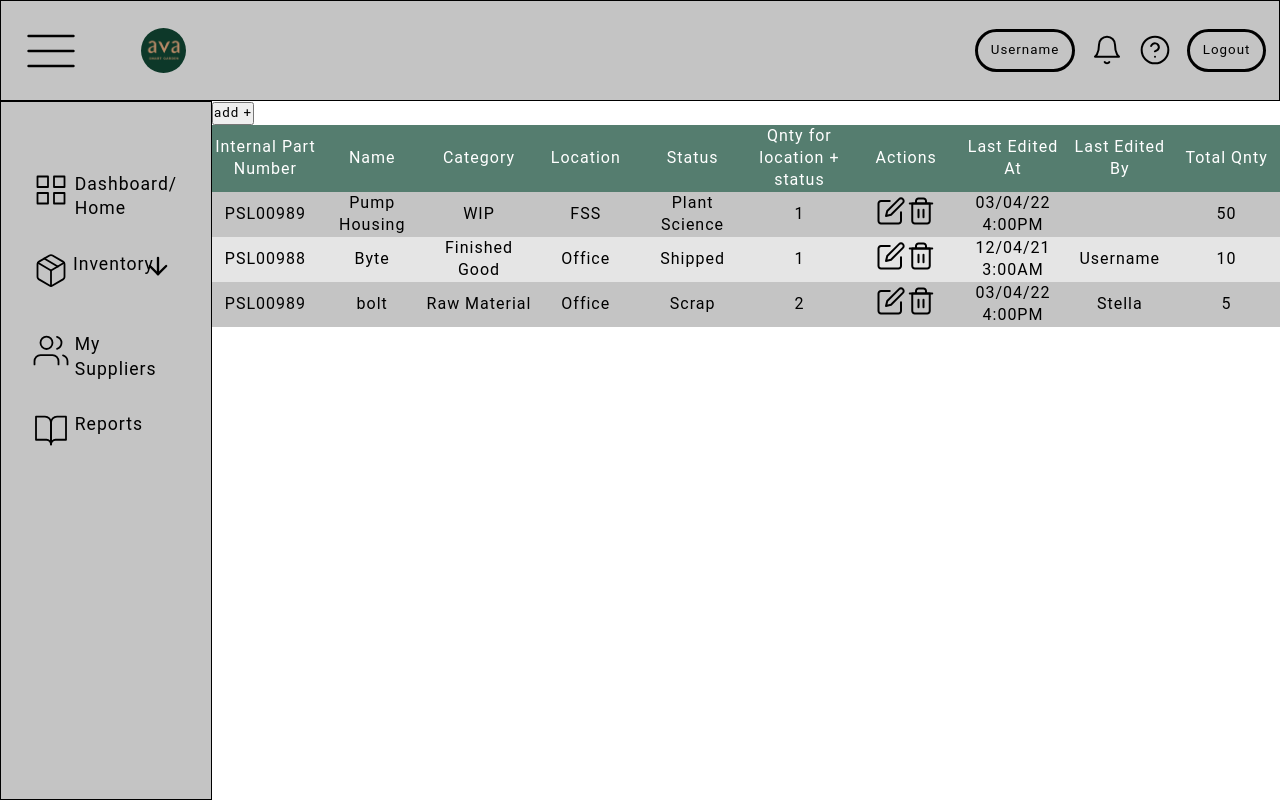
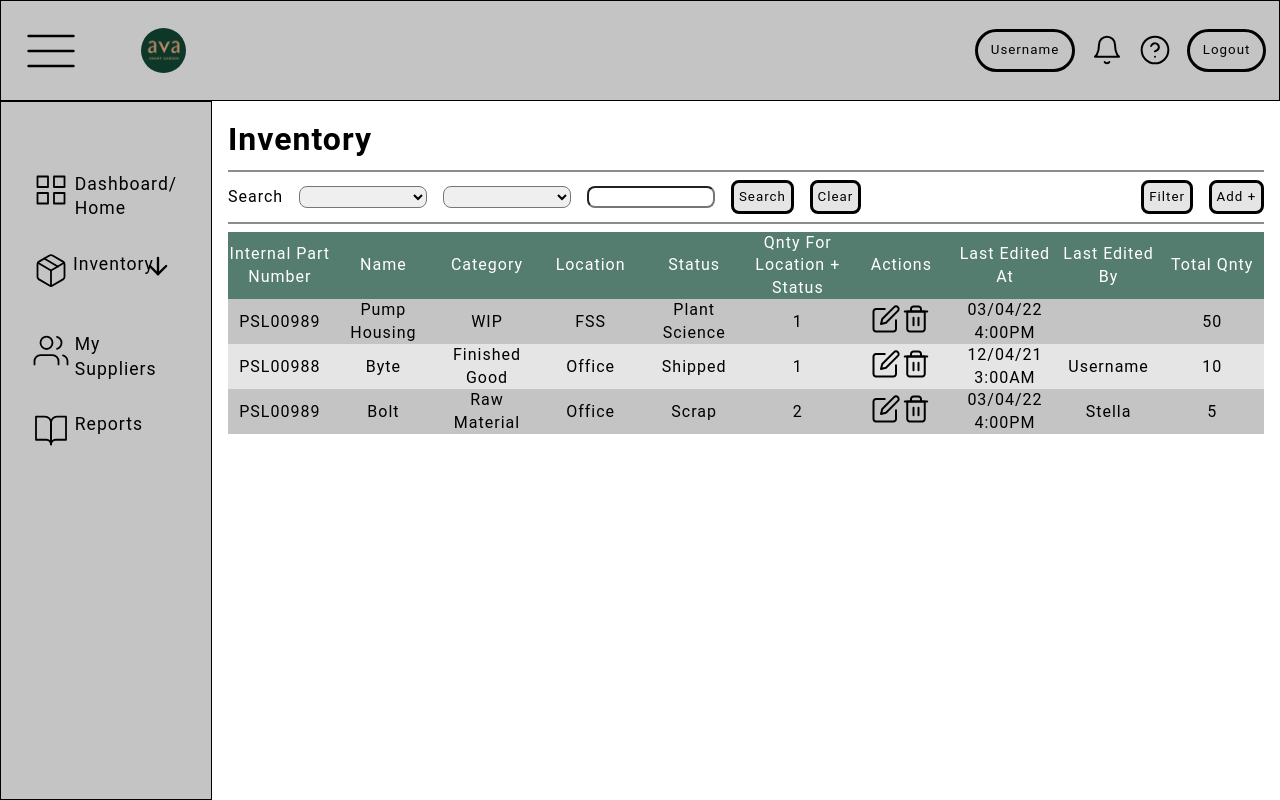
Before and after one commit to marcusgchan/avagrows-inventory-tracker-client, a React (Create React App) app: page /inventory in a window 1280 px wide. Built offline with nearby package versions, Linux system fonts and the light colour scheme; no server answers.

Commit message:
Added SearchFilterAdd.js

```diff
--- a/src/components/Parts.js
+++ b/src/components/Parts.js
@@ -1,10 +1,10 @@
 import { useState } from "react";
 import styles from "./styles/Parts.module.css";
-import { useNavigate } from "react-router-dom";
 import edit from "../imgs/edit.svg";
 import trash from "../imgs/trash.svg";
 import ModalContainer from "./ModalContainer";
 import AddPartsModal from "./AddPartsModal";
+import SearchFilterAdd from "./SearchFilterAdd";
 
 const rowsDummy = [
   {
@@ -64,26 +64,8 @@ function Parts() {
   const [showModal, setShowModal] = useState(false);
   const toggleModal = () => setShowModal((cur) => !cur);
 
-  return (
-    <section>
-      {showModal && (
-        <ModalContainer>
-          <AddPartsModal toggleModal={toggleModal} />
-        </ModalContainer>
-      )}
-      <SearchFilterAdd toggleModal={toggleModal} />
-      <table>
-        <thead>
-          <tr className={styles.headerRow}>
-            {columns.map(({ field, headerName }) => (
-              <th className={styles.headerCell} key={field}>
-                {headerName}
-              </th>
-            ))}
-          </tr>
-        </thead>
-        <tbody>
-          {rows.map(
+  function generateTableRows() {
+    return rows.map(
       ({
         id,
         internal_part_number,
@@ -116,19 +98,32 @@ function Parts() {
           <td className={styles.dataCell}>{total_quantity}</td>
         </tr>
       )
+    );
+  }
+
+  return (
+    <section className={styles.container}>
+      {showModal && (
+        <ModalContainer>
+          <AddPartsModal toggleModal={toggleModal} />
+        </ModalContainer>
       )}
-        </tbody>
+      <h1 className={styles.mainHeading}>inventory</h1>
+      <SearchFilterAdd toggleModal={toggleModal} />
+      <table>
+        <thead>
+          <tr className={styles.headerRow}>
+            {columns.map(({ field, headerName }) => (
+              <th className={styles.headerCell} key={field}>
+                {headerName}
+              </th>
+            ))}
+          </tr>
+        </thead>
+        <tbody>{generateTableRows()}</tbody>
       </table>
     </section>
   );
 }
 
-function SearchFilterAdd({ toggleModal }) {
-  return (
-    <section>
-      <button onClick={toggleModal}>add +</button>
-    </section>
-  );
-}
-
 export default Parts;
--- /dev/null
+++ b/src/components/SearchFilterAdd.js
@@ -0,0 +1,24 @@
+import styles from "./styles/SearchFilterAdd.module.css";
+
+function SearchFilterAdd({ toggleModal }) {
+  return (
+    <section className={styles.container}>
+      <div className={styles.searchContainer}>
+        <span>search</span>
+        <select className={styles.searchInput}></select>
+        <select className={styles.searchInput}></select>
+        <input className={styles.searchInput} type="text" />
+        <button className={styles.btn}>search</button>
+        <button className={styles.btn}>clear</button>
+      </div>
+      <div className={styles.btnContainer}>
+        <button className={styles.btn}>filter</button>
+        <button className={styles.btn} onClick={toggleModal}>
+          add +
+        </button>
+      </div>
+    </section>
+  );
+}
+
+export default SearchFilterAdd;
--- a/src/components/styles/Parts.module.css
+++ b/src/components/styles/Parts.module.css
@@ -4,10 +4,20 @@ table {
   height: 100%;
 }
 
+.container {
+  display: flex;
+  flex-direction: column;
+  gap: 0.5rem;
+  padding: 1rem;
+}
+
+.mainHeading {
+  font-size: 2rem;
+}
+
 .headerRow {
+  height: 56px;
   background-color: rgba(10, 67, 47, 0.69);
-
-  height: 56px;
 }
 
 .headerCell {
--- /dev/null
+++ b/src/components/styles/SearchFilterAdd.module.css
@@ -0,0 +1,40 @@
+.container {
+  display: flex;
+  justify-content: space-between;
+  align-items: center;
+  border-top: 2px solid var(--main-bg-dark-clr);
+  border-bottom: 2px solid var(--main-bg-dark-clr);
+  padding: 0.5rem 0;
+}
+
+.searchContainer {
+  display: flex;
+  align-items: center;
+  gap: 1rem;
+}
+
+.searchInput {
+  display: inline-block;
+  width: 8rem;
+  height: 1.4rem;
+  padding: 0 0.3rem;
+  border-radius: 8px;
+}
+
+.btnContainer {
+  display: flex;
+  gap: 1rem;
+}
+
+.btn {
+  background: var(--main-bg-light-clr);
+  border: 3px solid black;
+  border-radius: 8px;
+  padding: 0.3rem;
+  cursor: pointer;
+  transition: transform 200ms ease-in;
+}
+
+.btn:hover {
+  transform: scale(1.1);
+}
--- a/src/global.css
+++ b/src/global.css
@@ -7,6 +7,7 @@
   font-family: "Roboto";
   letter-spacing: 1px;
   line-height: 1.4;
+  text-transform: capitalize;
 }
 
 :root {
```
Lines whose indentation alone changed are shown as unchanged.
